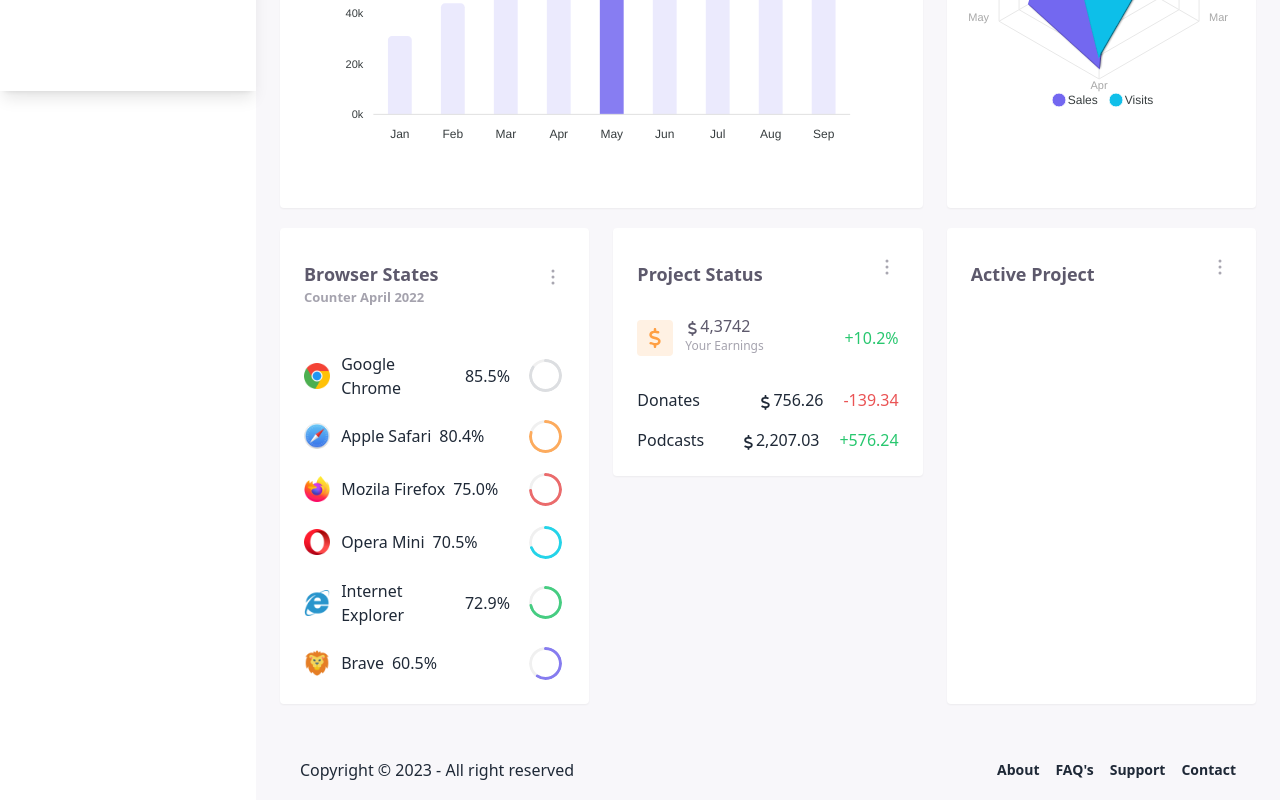
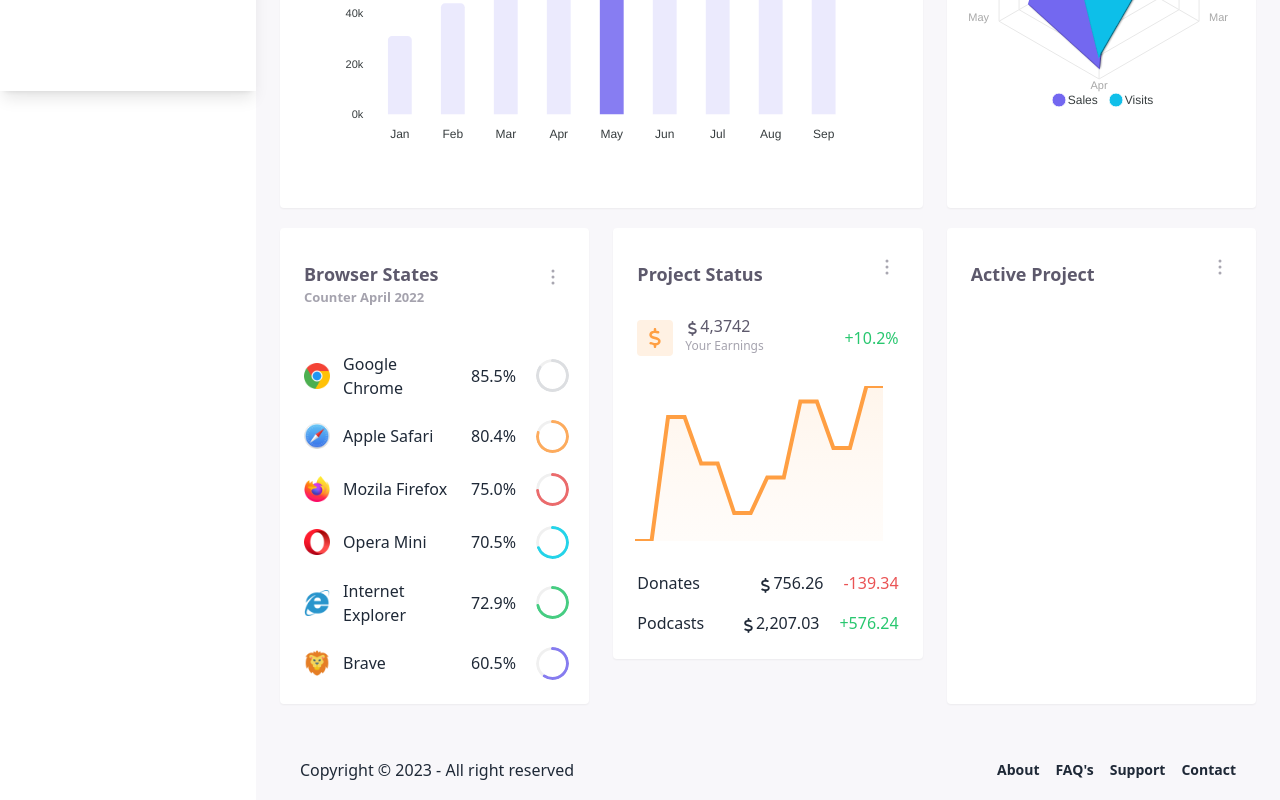
Before and after one commit to amiribnjaman/analytico, a Next.js app: page /dashboard/crm in a window 1280 px wide. Shown: the part 709-1509 px from the top of the page. Built offline with nearby package versions, Linux system fonts and the light colour scheme.

Commit message:
project status section implemented

```diff
--- a/components/crmPage/BrowserStates.jsx
+++ b/components/crmPage/BrowserStates.jsx
@@ -52,16 +52,18 @@ export default function BrowserStates() {
       </div>
 
       {/* Browser states body */}
-      <div className="pt-0 p-6 pr-1">
+      <div className="pt-0 p-6 pr-4">
         {browserStates.map((data) => (
-          <div className="flex justify-between gap-1 items-center mt-5 text-start">
-            <div class='w-1/7 justify-self-end'>
+          <div className="flex justify-between gap-2 items-center mt-5 text-start">
+            <div class='w-1/6 justify-self-end'>
             <Image src={data.img} alt="" height={26} width={26} />
             </div>
-            <div className="mr-2 w-3/5 flex items-center justify-self-start gap-2 text-left">
+            <div className="mr-2 w-3/5 items-center justify-self-start gap-2 text-left">
               <h5 className="justify-self-start text-[16px] text-start">{data.title}</h5>
-              <h6 className="text-[16px]">{data.data}%</h6>
             </div>
+            <div>
+            <h6 className="text-[16px] mr-3">{data.data}%</h6>
+              </div>
             <div className='w-1/5'>
             <Progress type="circle" strokeColor={data.fill}  percent={data.data}  size={33} format={() => ''} />
             </div>
--- a/components/crmPage/EarningReport.jsx
+++ b/components/crmPage/EarningReport.jsx
@@ -284,7 +284,7 @@ export default function EarningReport() {
         position: "bottom",
 
         axisBorder: {
-          show: true,
+          show: false,
         },
         axisTicks: {
           show: false,
--- a/components/crmPage/ProjectStatus.jsx
+++ b/components/crmPage/ProjectStatus.jsx
@@ -1,10 +1,74 @@
-import React from "react";
+"use client";
+import React, { useEffect } from "react";
+import dynamic from "next/dynamic";
+
+const Chart = dynamic(() => import("react-apexcharts"), { ssr: false });
 
 export default function ProjectStatus() {
+  const data = {
+    series: [
+      {
+        name: "STOCK ABC",
+        data: [0,0, 80,80,50,50, 18,18, 41, 41,90,90,60,60, 100, 100,],
+      },
+    ],
+    options: {
+      chart: {
+        height: 200,
+        type: "area",
+        toolbar: {
+          show: false,
+        },
+      },
+      colors: ["#FFE7D0"],
+      dataLabels: {
+        enabled: false,
+      },
+      stroke: {
+        colors: ['#FF9F43'],
+        curve: "straight",
+      },
+      yaxis: {
+        enabled: false,
+        labels: {
+          show: false,
+        },
+        axisBorder: {
+          show: false,
+        },
+      },
+      grid: {
+        show: false,
+      },
+
+      xaxis: {
+        enabled: false,
+        labels: {
+          show: false,
+        },
+        show: false,
+        axisBorder: {
+          show: false,
+        },
+        axisTicks: {
+          show: false,
+        },
+        // type: 'datetime',
+        // categories: ["2018-09-19T00:00:00.000Z", "2018-09-19T01:30:00.000Z", "2018-09-19T02:30:00.000Z", "2018-09-19T03:30:00.000Z", "2018-09-19T04:30:00.000Z", "2018-09-19T05:30:00.000Z", "2018-09-19T06:30:00.000Z"]
+      },
+      tooltip: {
+        enabled: false,
+        x: {
+          format: "dd/MM/yy HH:mm",
+        },
+      },
+    },
+  };
+
   return (
-    <div className="bg-white rounded p-6 shadow-sm">
+    <div className="bg-white rounded shadow-sm">
       {/* Project Status headings */}
-      <div className="flex justify-between items-center">
+      <div className="flex justify-between items-center pb-2 p-6">
         <div>
           <h4 className="text-lg font-semibold mt-2 text-[#5D596C]">
             Project Status
@@ -32,9 +96,9 @@ export default function ProjectStatus() {
       </div>
 
       {/* Project Status body */}
-      <div className="mt-4">
+      <div className="">
         {/* Body topper */}
-        <div className="mb-4 mt-8">
+        <div className="p-6 pb-0">
           <div className="flex justify-between text-[#28C76F] items-center gap-3">
             <div className="flex gap-3 items-center">
               <svg
@@ -73,8 +137,17 @@ export default function ProjectStatus() {
 
         {/* Body Chart */}
 
+        <div className="">
+          <Chart
+            options={data.options}
+            series={data.series}
+            type="area"
+            height={200}
+            width={280}
+          />
+        </div>
         {/* Body bottom */}
-        <div className="mt-8 gap-y-6">
+        <div className="gap-y-6 pt-0 p-6">
           <div className="flex items-center justify-between">
             <h4>Donates</h4>
             <div className="flex gap-5">
```
